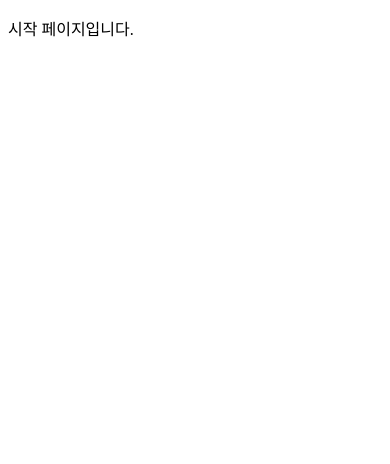
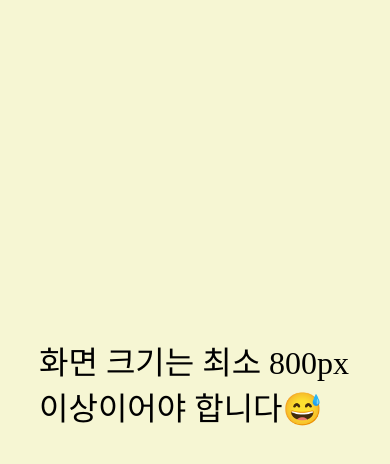
Before and after one commit to paldal-idol/BbangNyang, a React app in the folder client/: page / in a window 390 px wide. Shown: the top 464 px of the page. Built offline with nearby package versions, Linux system fonts and the light colour scheme.

Commit message:
feat : 화면 크기 제한 페이지 개발 - 게임 화면은 최소 800px 이상의 너비여야 보이도록 설정

```diff
--- a/client/src/App.tsx
+++ b/client/src/App.tsx
@@ -1,20 +1,37 @@
-import * as React from 'react';
+import React, { useState, useEffect } from 'react';
 import { BrowserRouter, Route, Switch } from 'react-router-dom';
 import StartPage from './pages/StartPage';
 import WaitingRoomPage from './pages/WaitingRoomPage';
 import BoardGamePage from './pages/BoardGamePage';
 import NotFoundPage from './pages/NotFoundPage';
+import WindowSizeErrorPage from './pages/WindowSizeErrorPage';
 
 const App: React.FC = () => {
+  const [windowSize, setWindowSize] = useState(window.innerWidth);
+
+  const handleResize = () => {
+    setWindowSize(window.innerWidth);
+  };
+
+  useEffect(() => {
+    window.addEventListener('resize', handleResize);
+    return () => {
+      window.removeEventListener('resize', handleResize);
+    };
+  }, []);
+
   return (
-    <BrowserRouter>
-      <Switch>
-        {/* <Route path="/waiting" component={WaitingRoomPage} /> */}
-        {/* <Route path="/game" component={BoardGamePage} /> */}
-        <Route exact path="/" component={StartPage} />
-        {/* <Route path="/*" component={NotFoundPage} /> */}
-      </Switch>
-    </BrowserRouter>
+    <>
+      {windowSize < 800 && <WindowSizeErrorPage />}
+      <BrowserRouter>
+        <Switch>
+          <Route path="/waiting" component={WaitingRoomPage} />
+          <Route path="/game" component={BoardGamePage} />
+          <Route exact path="/" component={StartPage} />
+          <Route path="/*" component={NotFoundPage} />
+        </Switch>
+      </BrowserRouter>
+    </>
   );
 };
 
--- /dev/null
+++ b/client/src/pages/WindowSizeErrorPage.tsx
@@ -0,0 +1,31 @@
+import React from 'react';
+import styled from 'styled-components';
+import color from '../theme/color';
+
+const Container = styled.div`
+  display: flex;
+  justify-content: center;
+  align-items: center;
+  position: absolute;
+  top: 0;
+  left: 0;
+  width: 100vw;
+  height: 100vh;
+  background-color: ${color.background.main};
+  z-index: 1000;
+`;
+
+const Text = styled.p`
+  margin: -20% 10% 0%;
+  font-size: 2rem;
+`;
+
+const WindowSizeErrorPage: React.FC = () => {
+  return (
+    <Container>
+      <Text>화면 크기는 최소 800px 이상이어야 합니다😅</Text>
+    </Container>
+  );
+};
+
+export default WindowSizeErrorPage;
--- a/client/src/theme/color.ts
+++ b/client/src/theme/color.ts
@@ -0,0 +1,17 @@
+interface Color {
+  [key: string]: string;
+}
+
+interface Colors {
+  [key: string]: Color;
+}
+
+const myColor: Colors = {
+  primary: {},
+  background: {
+    main: '#f6f6d3',
+    translucentBlack: '#00000050',
+  },
+};
+
+export default myColor;
```
